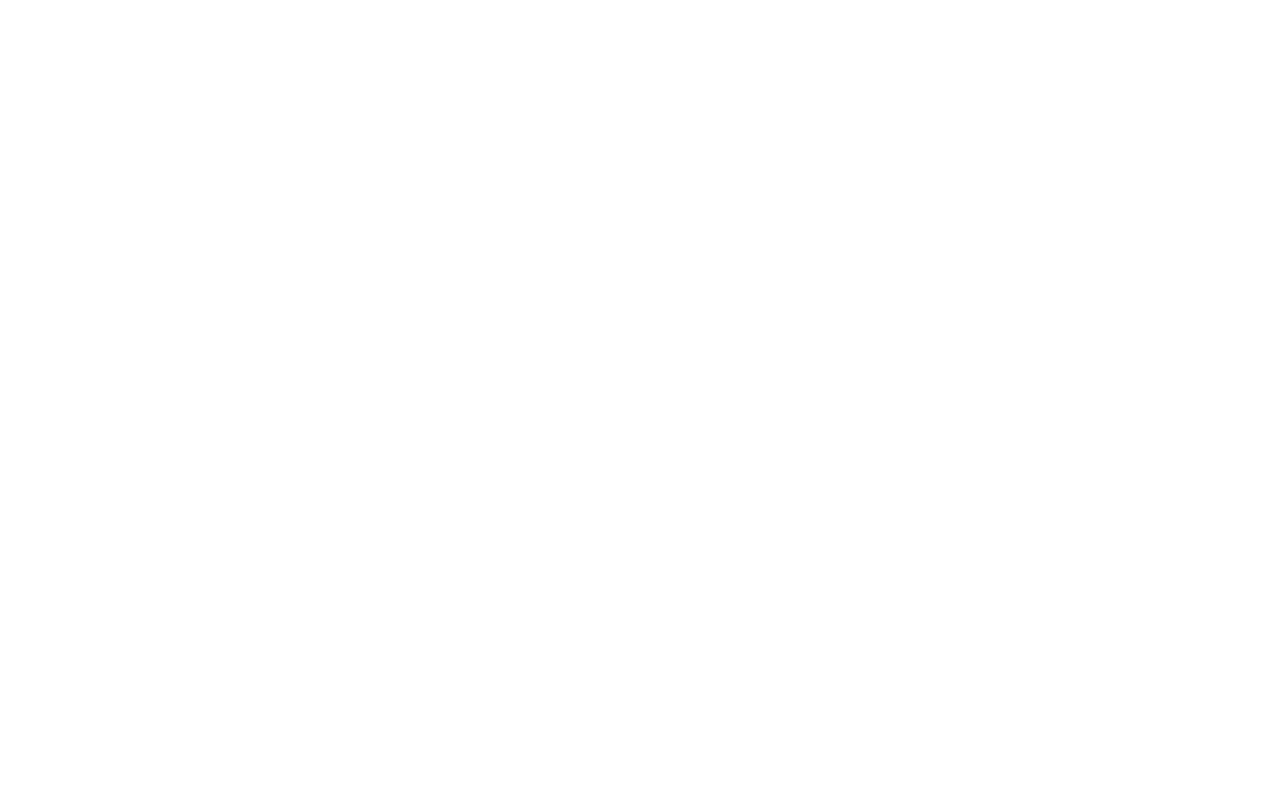
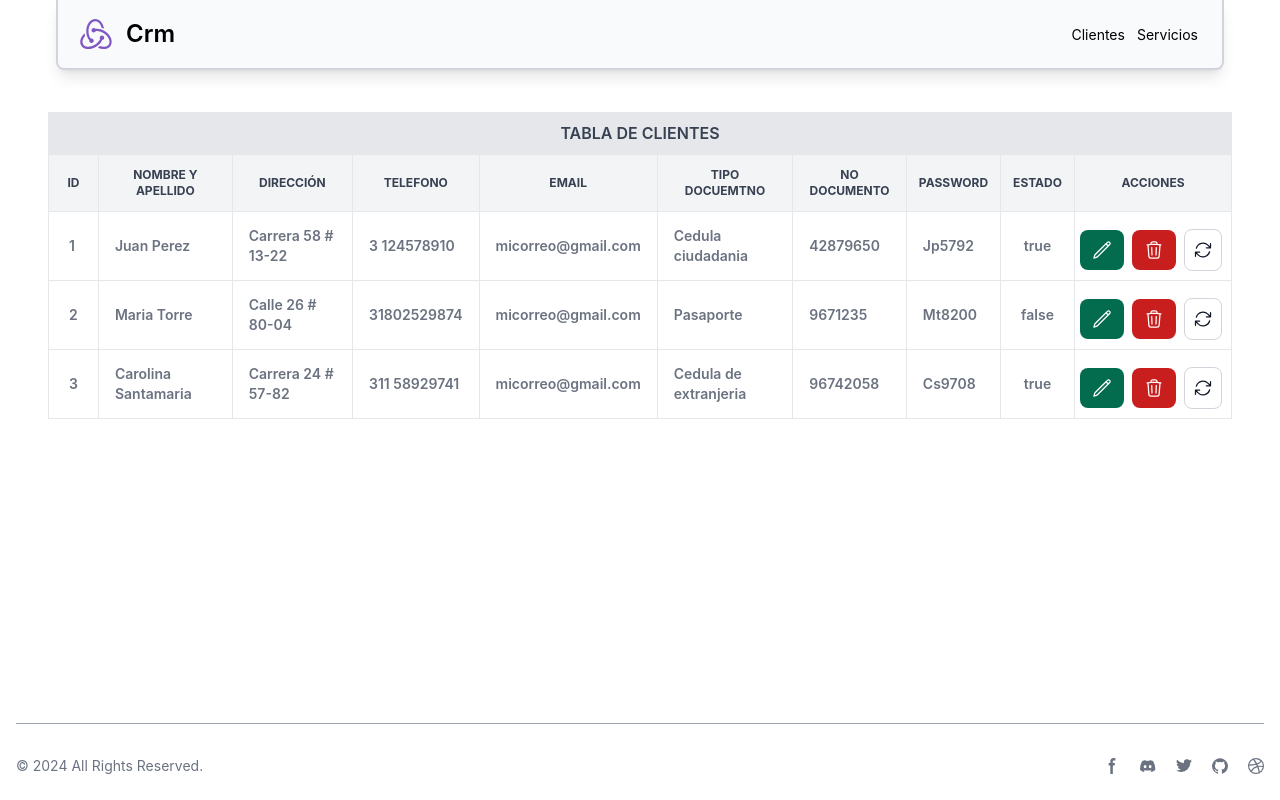
Before and after one commit to mandresblac/proyectoCrm, an Angular app: page /dashboard/clientes in a window 1280 px wide. Before the commit this address led to /. Built offline with nearby package versions, Linux system fonts and the light colour scheme.

Commit message:
commit 18

```diff
--- a/src/app/app.component.ts
+++ b/src/app/app.component.ts
@@ -8,7 +8,7 @@ import { FooterComponent } from './shared/footer/footer.component';
 @Component({
   selector: 'app-root',
   standalone: true,
-  imports: [RouterOutlet, HeaderMainComponent, FooterComponent, InicioComponent,],
+  imports: [RouterOutlet, HeaderMainComponent, FooterComponent, InicioComponent],
   templateUrl: './app.component.html',
   styleUrl: './app.component.css'
 })
--- a/src/app/app.routes.ts
+++ b/src/app/app.routes.ts
@@ -2,6 +2,8 @@ import { Routes } from '@angular/router';
 import { LoginComponent } from './auth/login/login.component';
 import { InicioComponent } from './pages/inicio/inicio.component';
 import { DashboardComponent } from './pages/dashboard/dashboard.component';
+import { VerClientesComponent } from './pages/ver-clientes/ver-clientes.component';
+import { ServiciosComponent } from './pages/servicios/servicios.component';
 
 export const routes: Routes = [
   {
@@ -22,8 +24,17 @@ export const routes: Routes = [
   {
     path: "dashboard", // Ruta o path
     title: "dashboard",
-    component: DashboardComponent, /* children: [
-      {path: clientes, component: TablaClientes}
-    ] */
+    component: DashboardComponent, children: [
+      {
+        path: "clientes",
+        title: "clientes",
+        component: VerClientesComponent
+      },
+      {
+        path: "servicios",
+      title: "servicios",
+      component: ServiciosComponent
+      }
+    ]
   },
 ];
--- a/src/app/components/sign-up/sign-up.component.html
+++ b/src/app/components/sign-up/sign-up.component.html
@@ -1,4 +1,6 @@
 <form
+  [formGroup]="contactoForm"
+  (submit)="enviarDatos()"
   action=""
   class="w-full flex flex-col justify-center items-center gap-7 sm:mt-10"
 >
@@ -8,30 +10,35 @@
     class="text-lg w-full outline-none border border-gray-500 rounded-md pl-3 py-0.5 focus:ring-blue-500 focus:border-blue-500 focus:bg-blue-50"
     type="text"
     placeholder="Nombre y apellido"
+    formControlName="nombre"
   />
 
   <input
     class="text-lg w-full outline-none border border-gray-500 rounded-md pl-3 py-0.5 focus:ring-blue-500 focus:border-blue-500 focus:bg-blue-50"
     type="text"
     placeholder="Direccion"
+    formControlName="direccion"
   />
 
   <input
     class="text-lg w-full outline-none border border-gray-500 rounded-md pl-3 py-0.5 focus:ring-blue-500 focus:border-blue-500 focus:bg-blue-50"
     type="text"
     placeholder="Telefono"
+    formControlName="telefono"
   />
 
   <input
     class="text-lg w-full outline-none border border-gray-500 rounded-md pl-3 py-0.5 focus:ring-blue-500 focus:border-blue-500 focus:bg-blue-50"
     type="email"
     placeholder="Email"
+    formControlName="email"
   />
 
   <select
     class="text-gray-400 text-lg w-full outline-none border border-gray-500 rounded-md pl-3 py-0.5 focus:ring-blue-500 focus:border-blue-500 focus:bg-blue-50"
     name="document-type"
     id="dt"
+    formControlName="tipoDocumento"
   >
     <option value="" selected disabled>Tipo de documento</option>
     <option class="text-gray-700" value="ti">Tarjeta de identidad</option>
@@ -45,6 +52,7 @@
     class="text-lg w-full outline-none border border-gray-500 rounded-md pl-3 py-0.5 focus:ring-blue-500 focus:border-blue-500 focus:bg-blue-50"
     type="text"
     placeholder="Numero de documento"
+    formControlName="numeroDocumento"
   />
 
   <div>
@@ -52,6 +60,7 @@
       class="text-lg w-full outline-none border border-gray-500 rounded-md pl-3 py-0.5 focus:ring-blue-500 focus:border-blue-500 focus:bg-blue-50"
       type="password"
       placeholder="Contraseña"
+      formControlName="password"
     />
     <span class="inline-block text-sm leading-none mt-1 text-neutral-600"
       >Debe tener minimo 8 caracteres y un carácter especial o número.</span
@@ -59,8 +68,9 @@
   </div>
 
   <button
-    type="button"
-    class="focus:outline-none text-white bg-purple-700 hover:bg-purple-800 focus:ring-4 focus:ring-purple-300 font-medium rounded-lg text-sm px-5 py-2.5 mb-2 dark:bg-purple-600 dark:hover:bg-purple-700 dark:focus:ring-purple-900 w-full"
+    type="submit"
+    class="focus:outline-none text-white bg-purple-700 hover:bg-purple-800 focus:ring-4 focus:ring-purple-300 font-medium rounded-lg text-sm px-5 py-2.5 mb-2 dark:bg-purple-600 dark:hover:bg-purple-700 dark:focus:ring-purple-900 w-full cursor-pointer"
+    [disabled]="!contactoForm.valid"
   >
     Registrarse
   </button>
--- a/src/app/components/sign-up/sign-up.component.ts
+++ b/src/app/components/sign-up/sign-up.component.ts
@@ -1,12 +1,30 @@
 import { Component } from '@angular/core';
+import { FormControl, FormGroup, ReactiveFormsModule, Validators } from '@angular/forms';
 
 @Component({
   selector: 'app-sign-up',
   standalone: true,
-  imports: [],
+  imports: [ReactiveFormsModule],
   templateUrl: './sign-up.component.html',
   styleUrl: './sign-up.component.css'
 })
 export class SignUpComponent {
+  // Nombre del formulario con validaciones
+  contactoForm = new FormGroup({
+    nombre: new FormControl("", Validators.required),
+    direccion: new FormControl("", Validators.required),
+    telefono: new FormControl("", Validators.required),
+    email: new FormControl("", [Validators.email, Validators.required]),
+    tipoDocumento: new FormControl("", Validators.required),
+    numeroDocumento: new FormControl("", Validators.required),
+    password: new FormControl("", Validators.required)
+  });
 
+  enviarDatos() {
+    // Validación para resetear formulario después de enviar datos con .reset()
+    if (this.contactoForm.valid) {
+      console.log("Envia formulario: ", this.contactoForm.value)
+      this.contactoForm.reset();
+    }
+  }
 }
--- a/src/app/pages/dashboard/dashboard.component.html
+++ b/src/app/pages/dashboard/dashboard.component.html
@@ -1,3 +1,4 @@
+<div class="h-screen flex flex-col justify-between">
   <header
     class="fixed top-0 left-0 right-0 bg-slate-50 z-10 flex items-center justify-between pt-4 pb-4 border-gray-300 shadow-lg sm:mx-14 sm:border-r-2 sm:border-b-2 sm:border-l-2 sm:rounded-b-lg sm:rounded-bl-lg"
   >
@@ -13,19 +14,24 @@
     <nav class="flex items-center justify-center gap-4 mr-6">
       <ul class="flex gap-3">
         <li>
-        <a routerLink="clientes" class="text-sm cursor-pointer hover:underline"
+          <a
+            routerLink="clientes"
+            class="text-sm cursor-pointer hover:underline"
             >Clientes</a
           >
         </li>
         <li>
-        <a routerLink="tab2" class="text-sm cursor-pointer hover:underline"
-          >tab 2</a
+          <a
+            routerLink="servicios"
+            class="text-sm cursor-pointer hover:underline"
+            >Servicios</a
           >
-      </li>
-      <li>
-        <a routerLink="" class="text-sm">tab 3</a>
         </li>
       </ul>
     </nav>
   </header>
   <app-ver-clientes class="flex justify-center mt-28" />
+
+  <!-- <router-outlet /> -->
+  <app-footer />
+</div>
--- a/src/app/pages/dashboard/dashboard.component.ts
+++ b/src/app/pages/dashboard/dashboard.component.ts
@@ -1,11 +1,12 @@
 import { Component } from '@angular/core';
-import { RouterOutlet } from '@angular/router';
+import { RouterLink, RouterOutlet } from '@angular/router';
 import { VerClientesComponent } from '../ver-clientes/ver-clientes.component';
+import { FooterComponent } from '../../shared/footer/footer.component';
 
 @Component({
   selector: 'app-dashboard',
   standalone: true,
-  imports: [RouterOutlet, VerClientesComponent],
+  imports: [RouterOutlet, VerClientesComponent, FooterComponent, RouterLink],
   templateUrl: './dashboard.component.html',
   styleUrl: './dashboard.component.css'
 })
--- a/src/app/pages/dashboard/dashboard.routes.ts
+++ b/src/app/pages/dashboard/dashboard.routes.ts
@@ -1,18 +1,13 @@
 import { Routes } from "@angular/router";
 import { DashboardComponent } from "./dashboard.component";
 import { VerClientesComponent } from "../ver-clientes/ver-clientes.component";
+import { ServiciosComponent } from "../servicios/servicios.component";
 
 export const routes: Routes = [
   {
-    path: "dashboard", // Ruta o path
-    title: "dashboard"/* ,
-    component: DashboardComponent, children: [
-      {
-        path: "clientes",
-        title: "clientes",
-        component: VerClientesComponent
-      }
-    ]  */
+    path: "", // Ruta o path
+    title: "dashboard" ,
+    component: DashboardComponent
   },
   {
     path: "clientes",
@@ -20,8 +15,8 @@ export const routes: Routes = [
     component: VerClientesComponent
   },
   {
-    path: "tab2",
-    title: "tab 2",
-    component: VerClientesComponent
+    path: "servicios",
+    title: "servicios",
+    component: ServiciosComponent
   }
 ];
--- /dev/null
+++ b/src/app/pages/servicios/servicios.component.html
@@ -0,0 +1 @@
+<p>servicios works!</p>
--- a/src/app/pages/ver-clientes/ver-clientes.component.ts
+++ b/src/app/pages/ver-clientes/ver-clientes.component.ts
@@ -1,10 +1,11 @@
-import { Component, Input, OnInit } from '@angular/core';
+import { SignUpComponent } from './../../components/sign-up/sign-up.component';
+import { Component, OnInit } from '@angular/core';
 import { Cliente } from '../../core/interfaces/cliente';
 
 @Component({
   selector: 'app-ver-clientes',
   standalone: true,
-  imports: [],
+  imports: [SignUpComponent],
   templateUrl: './ver-clientes.component.html',
   styleUrl: './ver-clientes.component.css'
 })
```
Also changed, not shown: src/app/pages/servicios/servicios.component.ts (added, +12 -0 lines), src/app/pages/servicios/servicios.component.css (added), 1 other file (tests, documents, lock files or other folders). Lines whose indentation alone changed are shown as unchanged.
